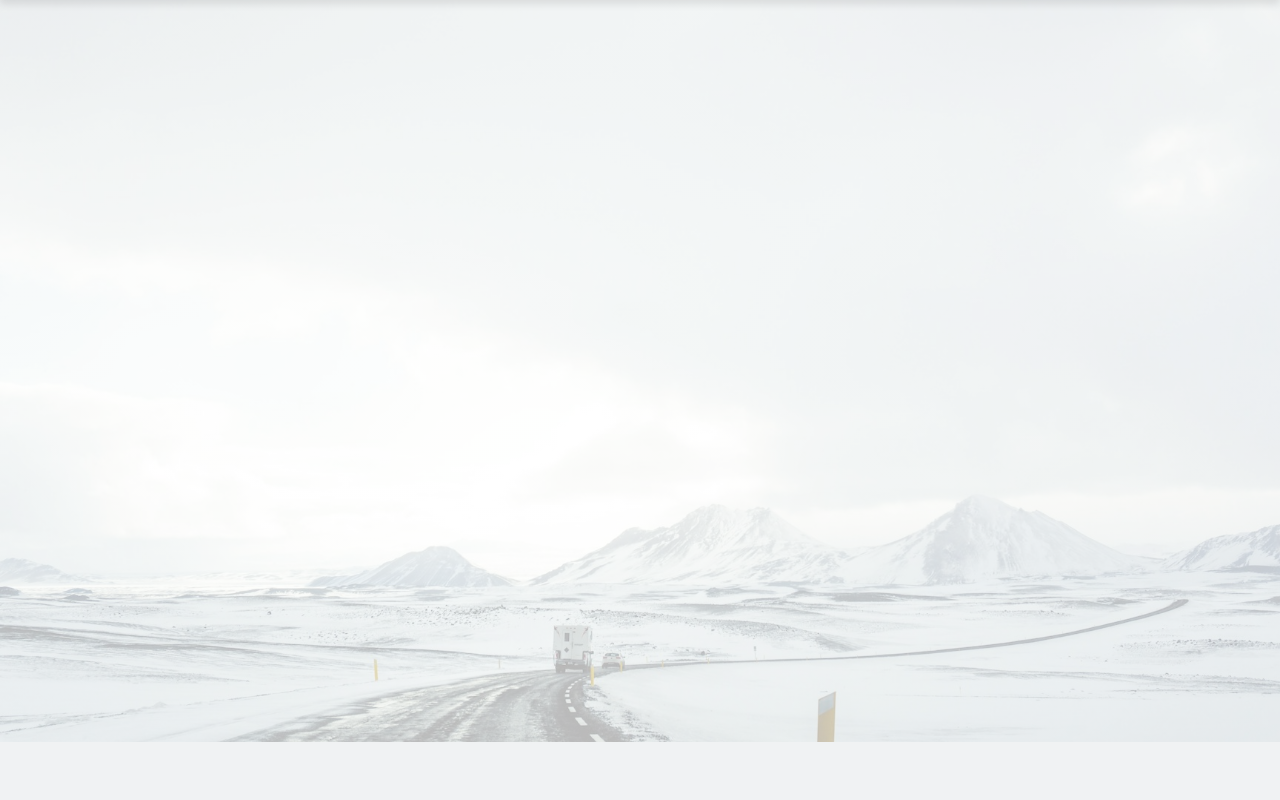
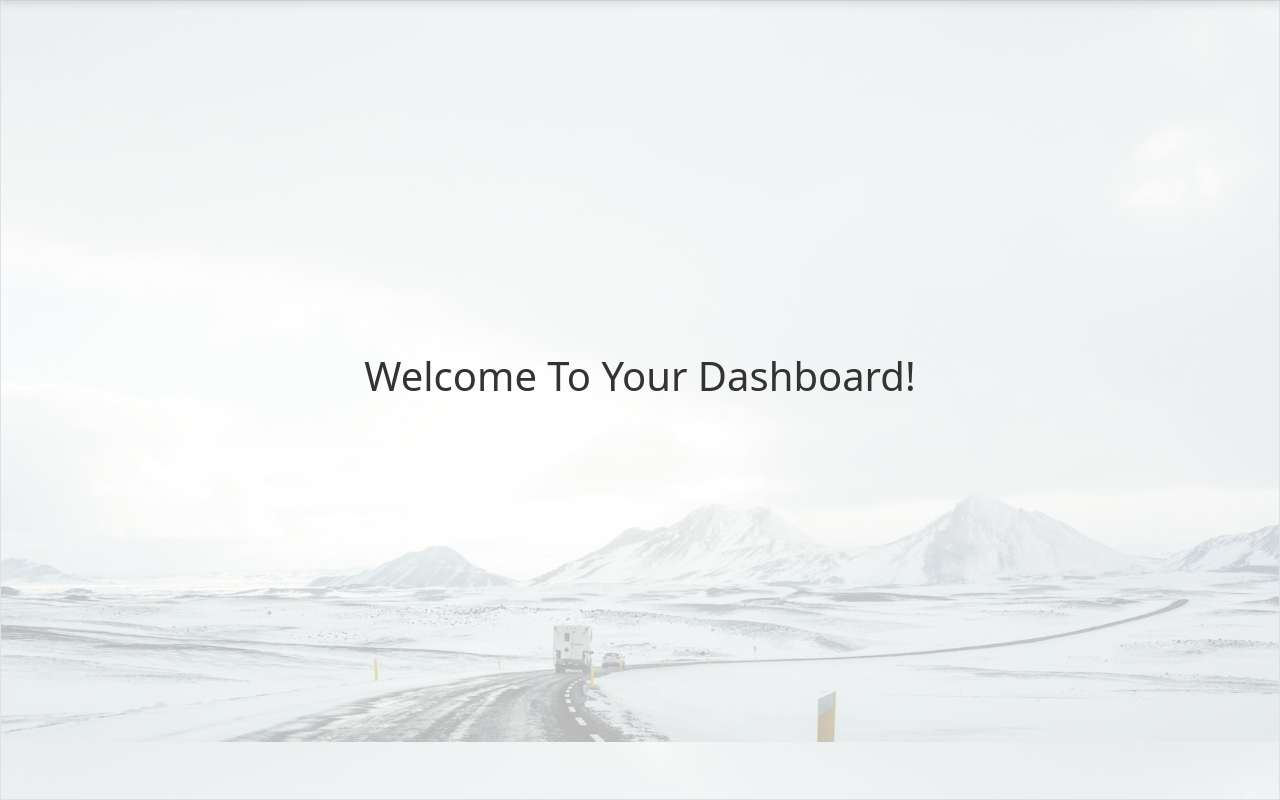
Before and after one commit to V4N1LLA-1CE/CRM-website, a PHP site: page /dashboard.php in a window 1280 px wide. Shown: the part 58-858 px from the top of the page. Before the commit the page ends 800 px from the top, so only its background shows below. Run offline with PHP 8.4, Linux system fonts and the light colour scheme; the visitor is signed in with stand-in values (Sample User, id 1).

Commit message:
fix: add dashboard welcome text

```diff
--- a/dashboard.php
+++ b/dashboard.php
@@ -15,7 +15,6 @@ if (!isset($_SESSION['logged_in']) || $_SESSION['logged_in'] !== true) {
   <title>Dashboard</title>
   <link href="https://cdn.jsdelivr.net/npm/bootstrap@5.3.3/dist/css/bootstrap.min.css" rel="stylesheet" integrity="sha384-QWTKZyjpPEjISv5WaRU9OFeRpok6YctnYmDr5pNlyT2bRjXh0JMhjY6hW+ALEwIH" crossorigin="anonymous">
   <style>
-
     body {
       background-image: linear-gradient(rgba(255, 255, 255, 0.7), rgba(255, 255, 255, 0.7)), url('./assets/img/white-bg.jpg');
       background-size: cover;
@@ -91,6 +90,10 @@ if (!isset($_SESSION['logged_in']) || $_SESSION['logged_in'] !== true) {
     </nav>
   </header>
 
+  <div class="w-100  d-flex justify-content-center align-items-center border" style="height: 100vh !important;">
+    <h1 class="mb-5">Welcome To Your Dashboard!</h1>
+  </div>
+
   <script src="https://cdn.jsdelivr.net/npm/bootstrap@5.3.3/dist/js/bootstrap.bundle.min.js" integrity="sha384-YvpcrYf0tY3lHB60NNkmXc5s9fDVZLESaAA55NDzOxhy9GkcIdslK1eN7N6jIeHz" crossorigin="anonymous"></script>
 </body>
 
```
Also changed, not shown: assets/img/contractor_profiles/7.png (added). Lines whose indentation alone changed are shown as unchanged.
